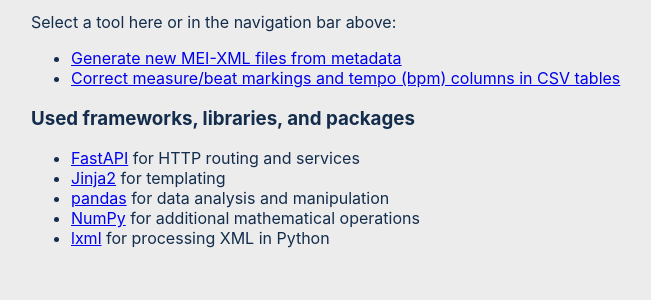
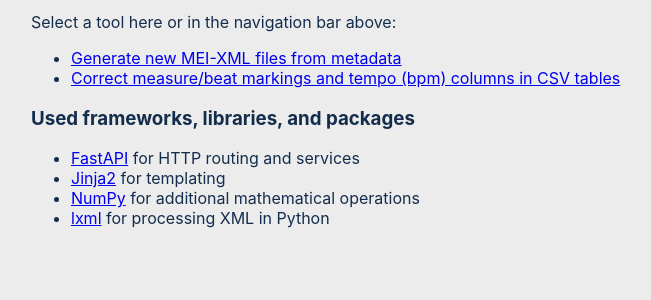
Before and after one commit to cvoncram/Winterreise-data-entry, a FastAPI app: template templates/home.html in a window 1280 px wide. Shown: the part 306-606 px from the top of the page, without its empty margins (245-896 px from the left). Run offline with FastAPI, Linux system fonts and the light colour scheme; the template is opened without the code that fills it, so the values that code supplies are empty; parts of the project's set-up code (start-up, migrations or seed data) failed here and were passed over.

Commit message:
updated home page

```diff
--- a/templates/home.html
+++ b/templates/home.html
@@ -17,7 +17,6 @@
 <ul>
     <li><a href="https://fastapi.tiangolo.com/">FastAPI</a> for HTTP routing and services</li>
     <li><a href="https://jinja.palletsprojects.com/en/stable/">Jinja2</a> for templating</li>
-    <li><a href="https://pandas.pydata.org/">pandas</a> for data analysis and manipulation</li>
     <li><a href="https://numpy.org">NumPy</a> for additional mathematical operations</li>
     <li><a href="https://lxml.de/">lxml</a> for processing XML in Python</li>
 </ul>
```
